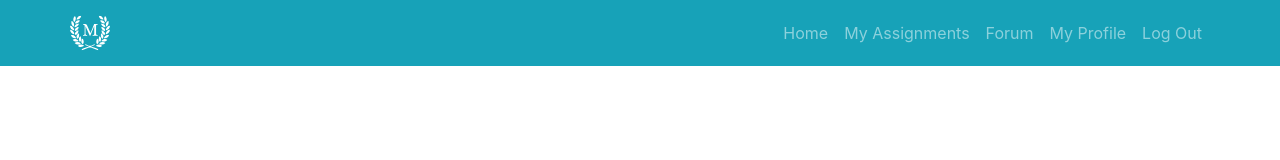
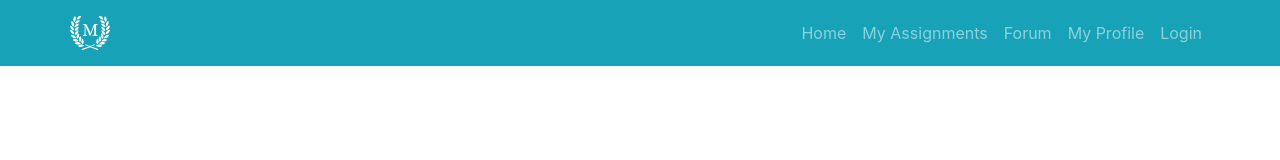
Before and after one commit to danikrisdayadi/lifehack2021, a React (Create React App) app in the folder client/: page /error500 in a window 1280 px wide. Shown: the top 160 px of the page. Built offline with nearby package versions, Linux system fonts and the light colour scheme; no server answers.

Commit message:
Add login logout button

```diff
--- a/client/src/components/navigationbar.jsx
+++ b/client/src/components/navigationbar.jsx
@@ -1,12 +1,32 @@
 import React, { Component } from 'react';
-import { Link } from 'react-router-dom';
-import { Navbar, Nav, Container } from 'react-bootstrap';
+import { Link, withRouter } from 'react-router-dom';
+import { connect } from 'react-redux';
+import { logoutUser } from '../redux/actions/AuthActions';
+import { Navbar, Nav, Container, NavDropdown, Button, Image } from 'react-bootstrap';
 import Logo from '../assets/logo-white.svg';
 
-const NavigationBar = (...props) => {
+const NavigationBar = ({...props}) => {
+    console.log(props)
     const logoutFunction = () => {
+        props.logoutUser();
+        props.history.push('/');
+    }
 
+    let loginButton;
+    if (!props.auth.isAuthenticated) {
+        loginButton = (
+            <Nav.Link>
+                Login
+            </Nav.Link>
+        );
+    } else {
+        loginButton = (
+            <Nav.Link onClick={logoutFunction}>
+                Logout
+            </Nav.Link>
+        );
     }
+
     return (
         <Navbar bg="info" variant="dark" style={{ marginBottom: '60px' }}>
             <Container>
@@ -32,13 +52,17 @@ const NavigationBar = (...props) => {
                     <Nav.Link as={Link} to="/profile">
                         My Profile
                     </Nav.Link>
-                    <Nav.Link onClick={logoutFunction}>
-                        Log Out
-                    </Nav.Link>
+                    {loginButton}
                 </Nav>
             </Container>
         </Navbar>
     );
 }
 
-export default NavigationBar;
+const mapStateToProps = (state) => ({
+    auth: state.auth
+});
+
+export default connect(mapStateToProps, { logoutUser })(
+    withRouter(NavigationBar)
+);;
```
